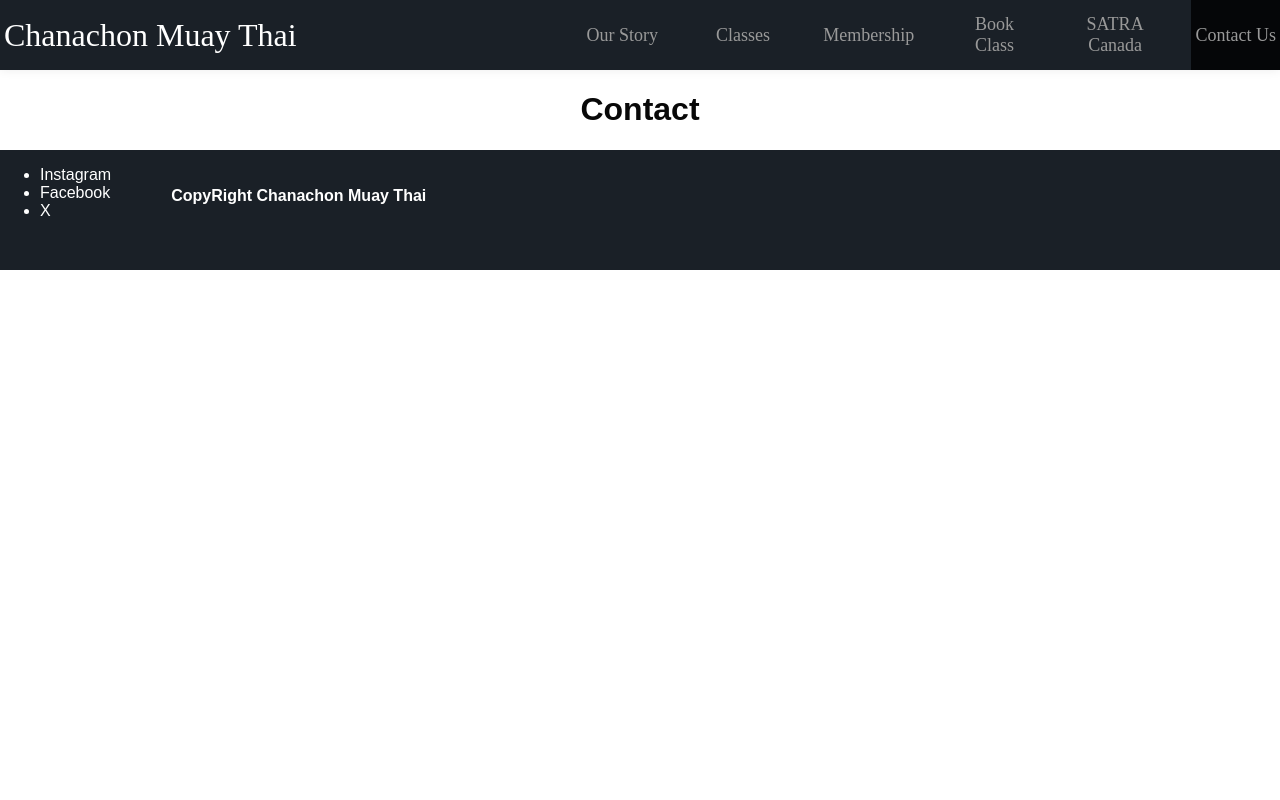
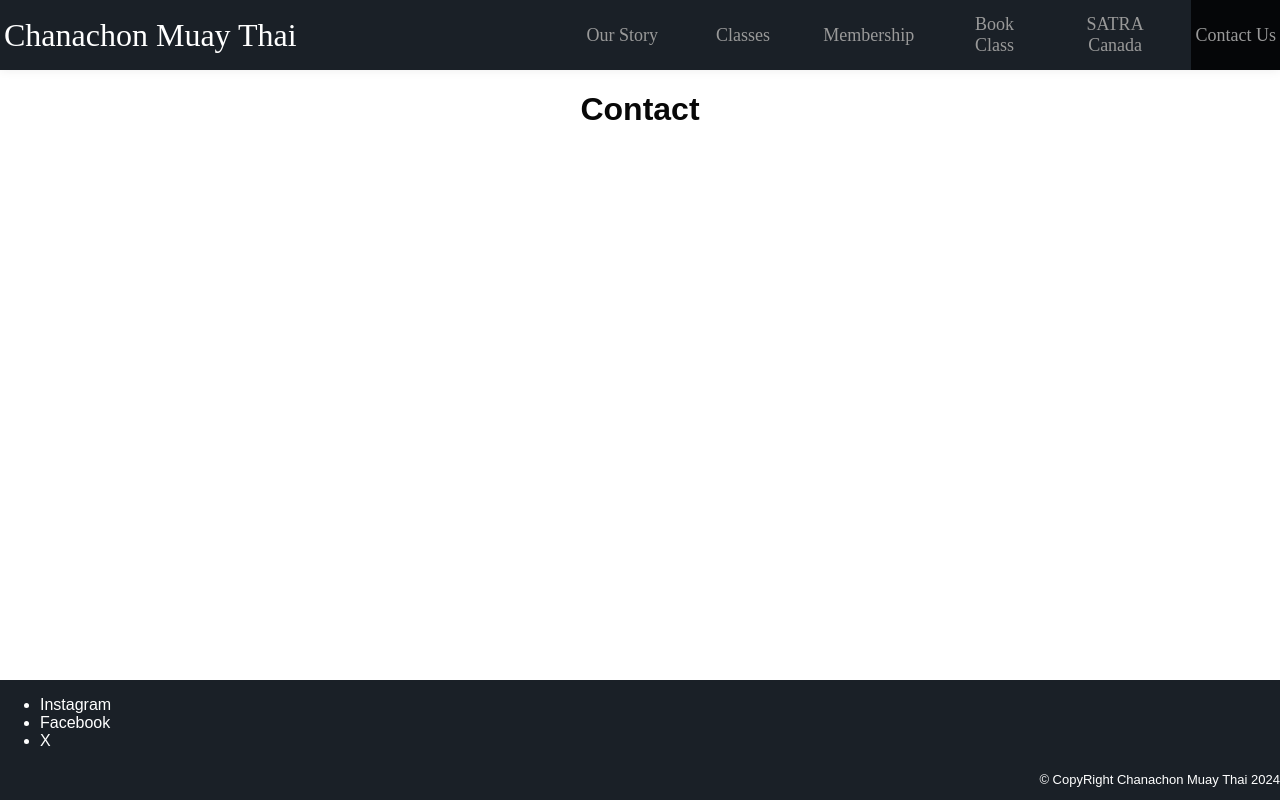
Before and after one commit to k-kornmanakij/chanachonmuaythai, a React (Create React App) app: page /contact in a window 1280 px wide. Built offline with nearby package versions, Linux system fonts and the light colour scheme.

Commit message:
fixed footer position

```diff
--- a/src/Components/Footer.css
+++ b/src/Components/Footer.css
@@ -8,5 +8,14 @@
     display: flex;
     flex-direction: row;
     height: 15vh;
-    gap: 20px;
+    width: 100%;
+    position: absolute;
+    bottom: 0;
 }
+
+.footer p {
+    font-size: small;
+    position:absolute;
+    bottom: 0;
+    right: 0;
+}
--- a/src/Components/Footer.js
+++ b/src/Components/Footer.js
@@ -8,9 +8,10 @@
         <li>Instagram</li>
         <li>Facebook</li>
         <li>X</li>
+
       </ul>
       <ul>
-            <h4>CopyRight Chanachon Muay Thai</h4>
+        <p>&copy; CopyRight Chanachon Muay Thai 2024</p>
       </ul>
     </div>
 
```
Lines whose indentation alone changed are shown as unchanged.
